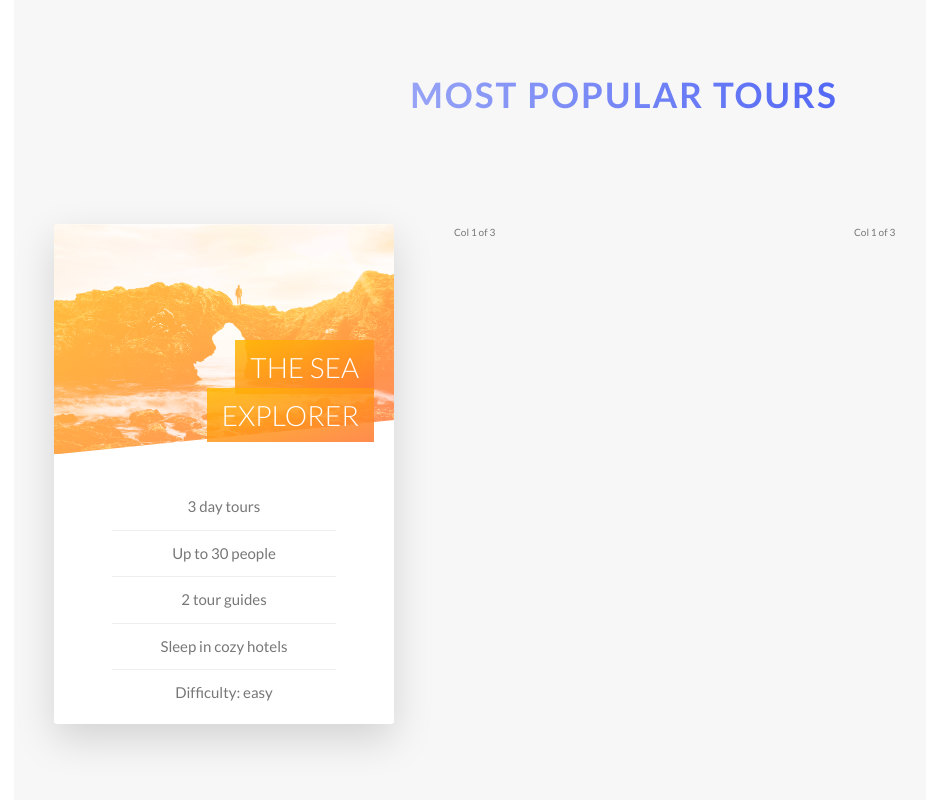
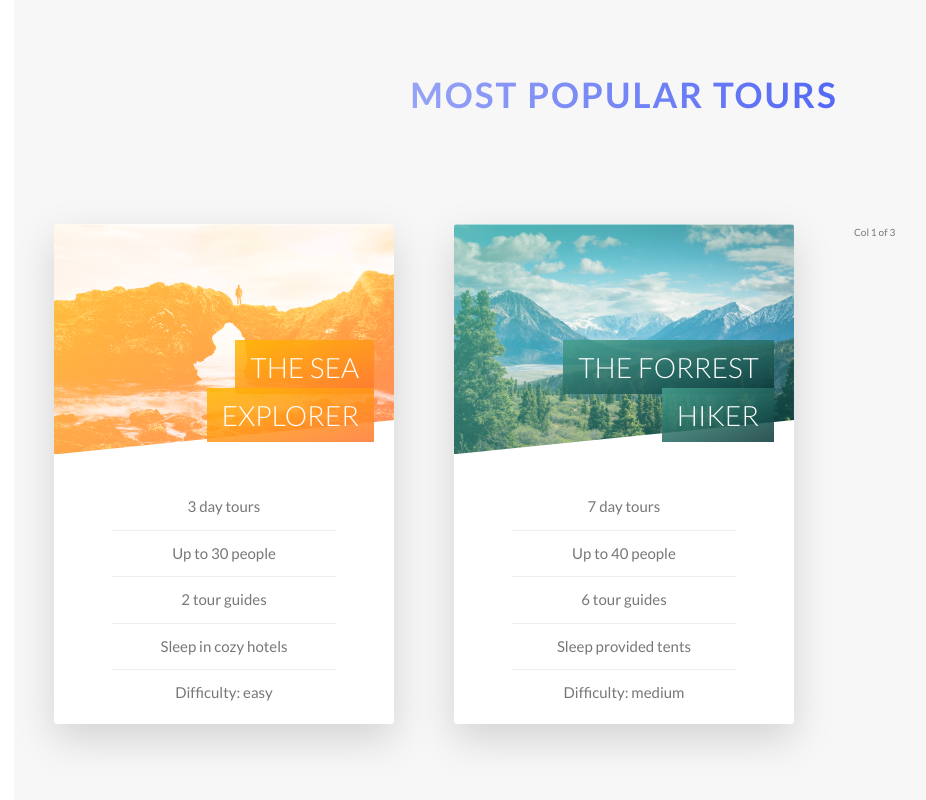
Before and after one commit to KrzysztofBalejko/advanced-CSS, a website: page index.html in a window 1280 px wide. Shown: the part 2343-3143 px from the top of the page, without its empty margins (16-942 px from the left). Drawn offline with Linux system fonts and the light colour scheme.

Commit message:
:lipstick: the forrest hiker card done

```diff
--- a/index.html
+++ b/index.html
@@ -132,9 +132,38 @@
                             </div>
                         </div>
                     </div>
+
                     <div class="col-1-of-3">
-                        Col 1 of 3
+                        <div class="card">
+                            <div class="card__side card__side--front">
+                                <div class="card__picture card__picture--2">
+                                    &nbsp;
+                                </div>
+                                <h4 class="card__heading">
+                                    <span class="card__heading-span card__heading-span--2">The Forrest Hiker</span>
+                                </h4>
+                                <div class="card__details">
+                                    <ul>
+                                        <li>7 day tours</li>
+                                        <li>Up to 40 people</li>
+                                        <li>6 tour guides</li>
+                                        <li>Sleep provided tents</li>
+                                        <li>Difficulty: medium</li>
+                                    </ul>
+                                </div>
+                            </div>
+                            <div class="card__side card__side--back card__side--back-2">
+                                <div class="card__cta">
+                                    <div class="card__price-box">
+                                        <p class="card__price-only">Only</p>
+                                        <p class="card__price-value">$497</p>
+                                    </div>
+                                    <a href="#" class="btn btn--white">Book now!</a>
+                                </div>
+                            </div>
+                        </div>
                     </div>
+
                     <div class="col-1-of-3">
                         Col 1 of 3
                     </div>
--- a/sass/components/_card.scss
+++ b/sass/components/_card.scss
@@ -28,6 +28,11 @@
                 background-image: linear-gradient(to right bottom, $color-secondary-light, $color-secondary-dark);
             }
 
+            &-2 {
+                background-image: linear-gradient(to right bottom, $color-forrest-light, $color-forrest-dark);
+            }
+
+
         }
 
     }
@@ -55,7 +60,8 @@
         }
 
         &--2 {
-            background-image: url(../img/nat-5.jpg);
+            background-image: linear-gradient(to right bottom, $color-forrest-light, $color-forrest-dark),
+            url(../img/nat-6.jpg);
         }
 
         &--3 {
@@ -87,6 +93,13 @@
             rgba($color-secondary-light, .85),
             rgba($color-secondary-dark, .85));
         }
+
+        &--2 {
+            background-image: linear-gradient(to right bottom,
+            rgba($color-forrest-light, .85),
+            rgba($color-forrest-dark, .85));
+        }
+
     }
 
     &__details {
```
Also changed, not shown: css/style.css.
